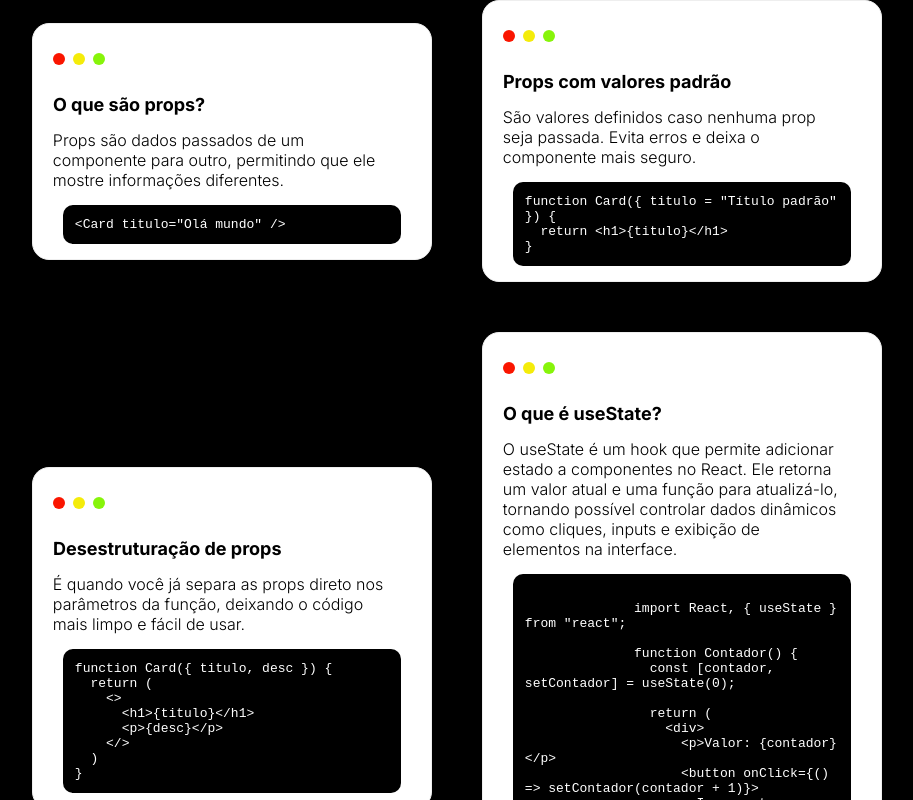
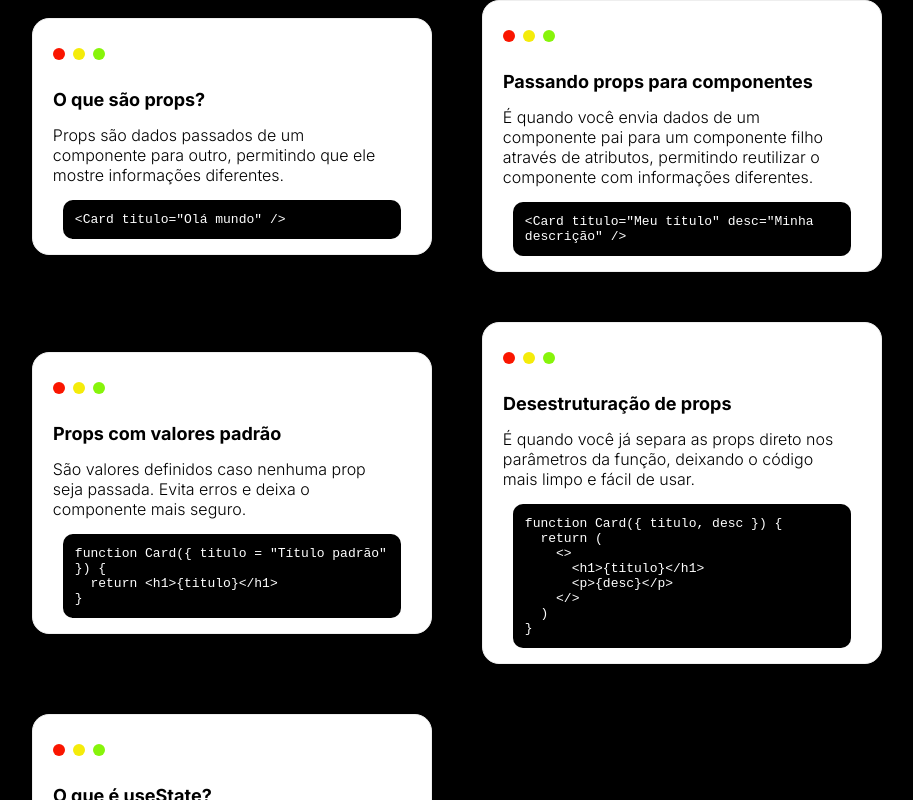
Before and after one commit to DaviNunes01001/CardsReact, a React (Vite) app: page / in a window 1280 px wide. Shown: the top 800 px of the page, without its empty margins (183-1096 px from the left). Built offline with nearby package versions, Linux system fonts and the light colour scheme.

Commit message:
push card passando valores de props

```diff
--- a/src/App.jsx
+++ b/src/App.jsx
@@ -9,6 +9,12 @@ function App() {
           Titulo="O que são props?"
           desc="Props são dados passados de um componente para outro, permitindo que ele mostre informações diferentes."
           code={`<Card titulo="Olá mundo" />`}
+        />
+
+        <Card
+          Titulo="Passando props para componentes"
+          desc="É quando você envia dados de um componente pai para um componente filho através de atributos, permitindo reutilizar o componente com informações diferentes."
+          code={`<Card titulo="Meu título" desc="Minha descrição" />`}
         />
 
         <Card
@@ -192,7 +198,6 @@ function App() {
   )
 }`}
         />
-
       </div>
     </>
   );
```
